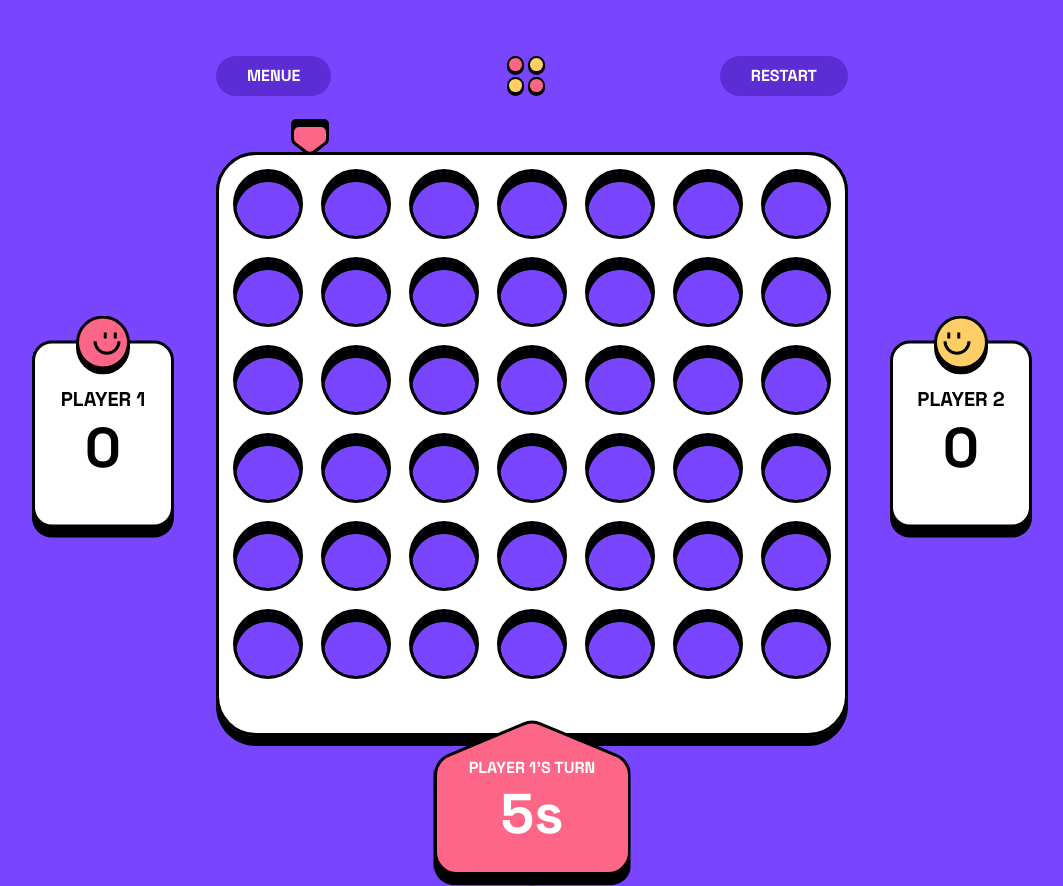
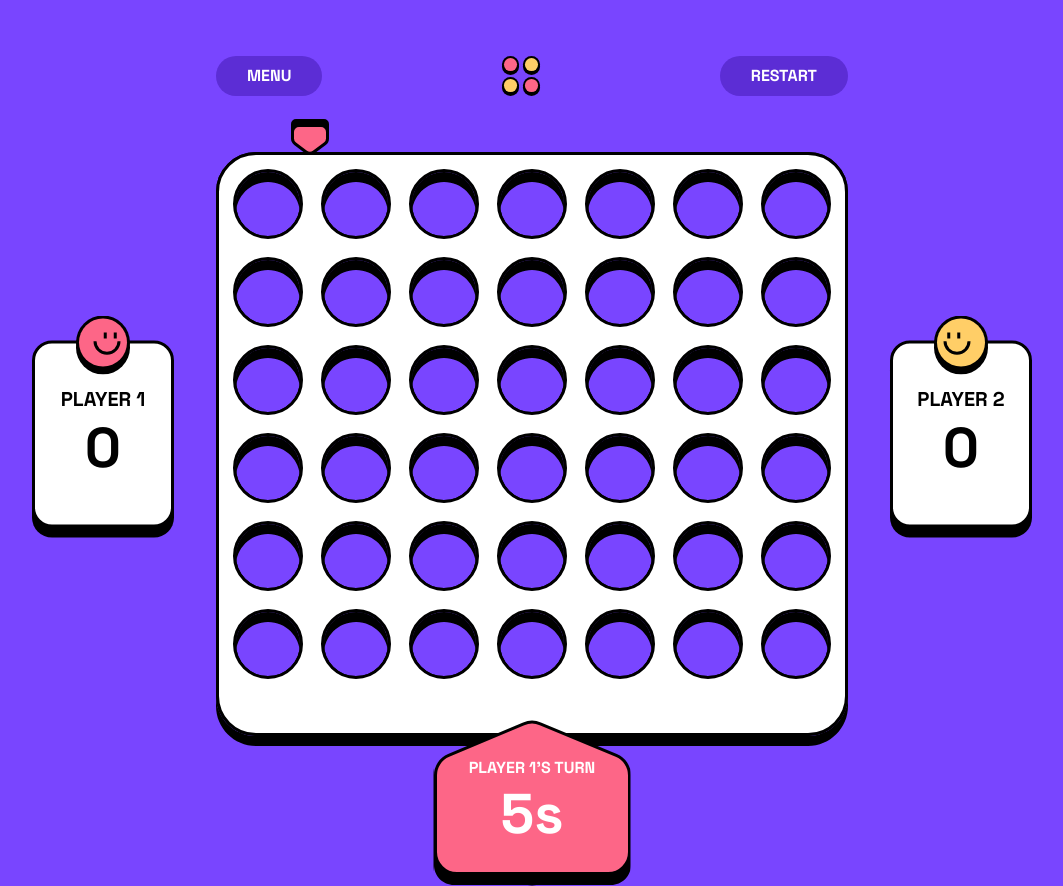
Before and after one commit to SmileAndWaveBoyz/connect4, a React (Create React App) app: page /2player in a window 1280 px wide. Shown: the whole page, without its empty margins (108-1171 px from the left). Built offline with nearby package versions, Linux system fonts and the light colour scheme.

Commit message:
Spelling

```diff
--- a/src/components/Player.jsx
+++ b/src/components/Player.jsx
@@ -214,7 +214,7 @@ function Player() {
   return (
     <div className="playArea">
       <div className="playButtonsContainer">
-          <button className='gameButton'>MENUE</button>
+          <button className='gameButton'>MENU</button>
           <img className="playScreenLogo" src="./assets/images/logo.svg" alt="logo"/>
           <button className='gameButton' onClick={restartGame}>RESTART</button>
       </div>
```
